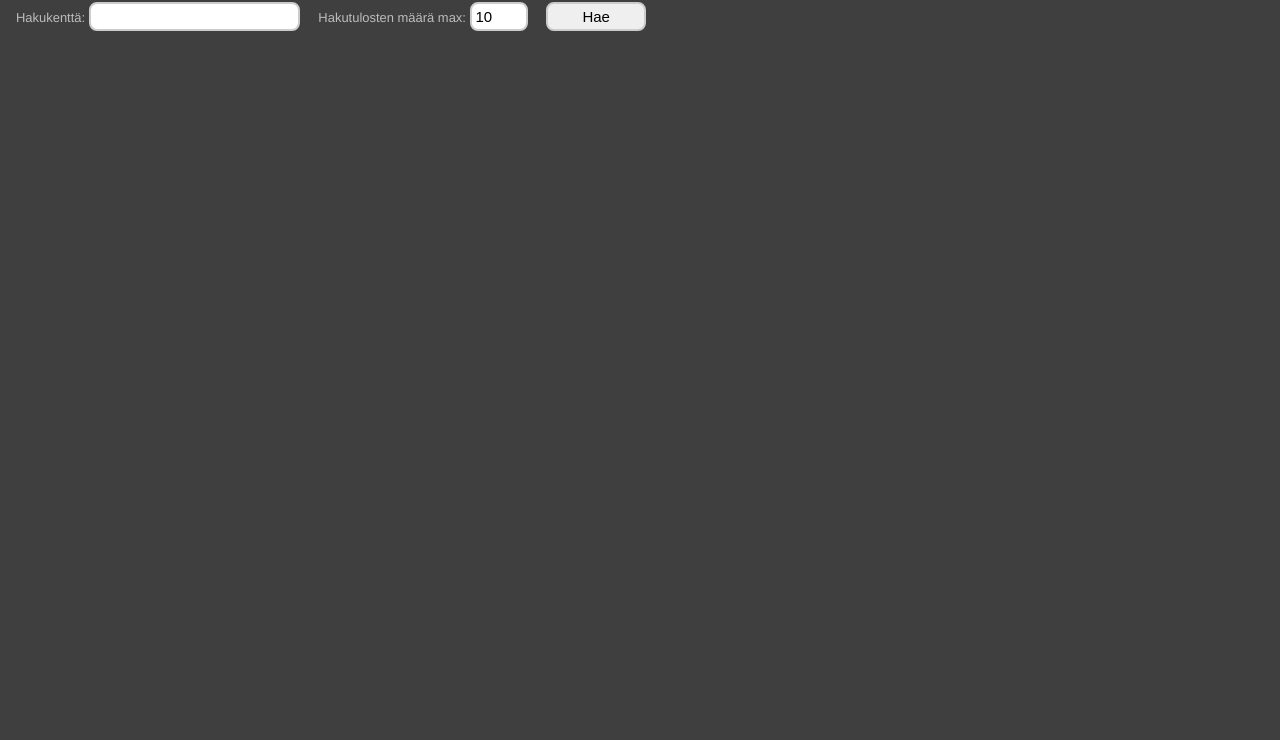
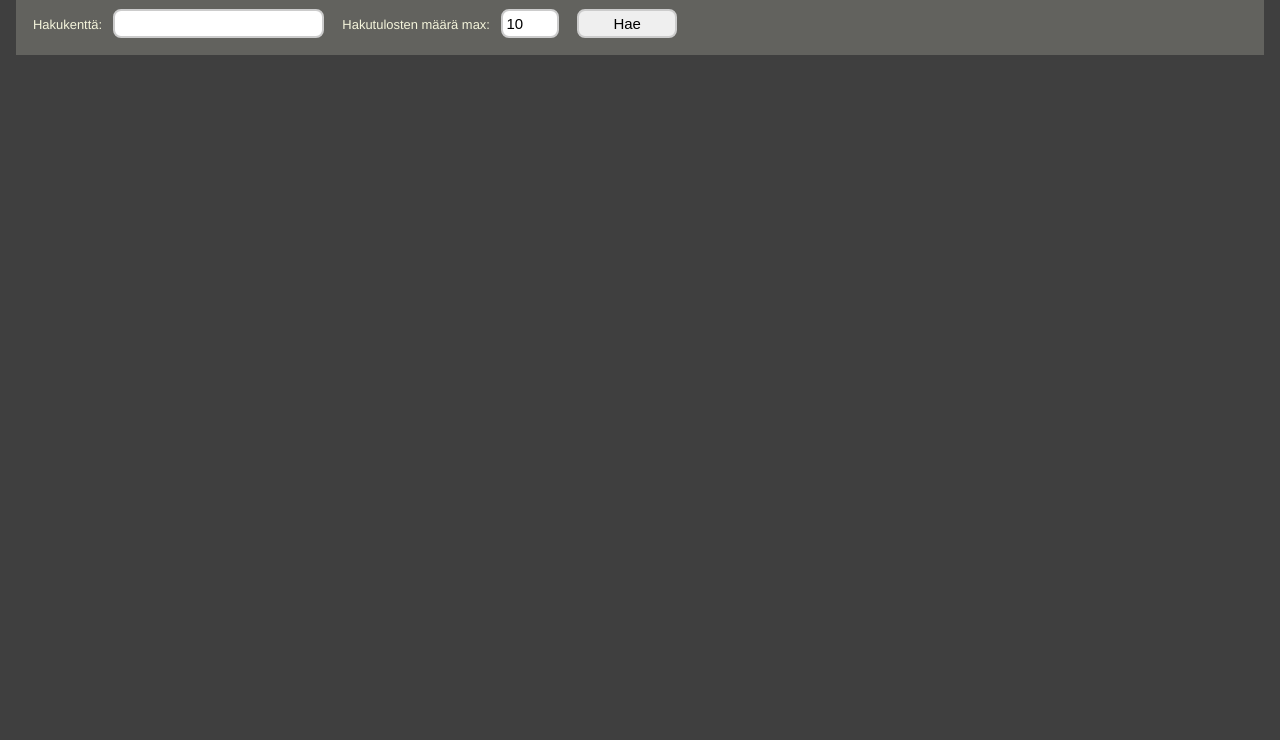
Before and after one commit to JohPak/Vakka, a website: page views/main.html in a window 1280 px wide. Shown: the part 60-800 px from the top of the page. Drawn offline with Linux system fonts and the light colour scheme.

Commit message:
css tuning

```diff
--- a/css/style.css
+++ b/css/style.css
@@ -11,7 +11,7 @@ body {
 }
 .kuva {
     height: 100px;
-    padding: 5px;
+    padding: 7px;
     /* padding-top: 10px;
     padding-left: 10px; */
 }
@@ -40,8 +40,11 @@ td {
     font-size: 0.9em;
 }
 form {
-    padding-bottom: 20px;
-    padding-top: 20px;
+    border: 2px solid #62625e;
+    background-color: #62625e;
+    padding: 15px;
+    margin-top: 10px;
+    margin-bottom: 10px;
 }
 .tuotenimi {
     display: inline-block;
@@ -83,8 +86,9 @@ button {
 }
 label {
     font-size:0.9em;
-    color: #bdbdbd;
+    color: beige;
     font-family: helvetica;
+    padding-right: 7px;
 }
 .puuttuu {
     color: #86867f;
```
